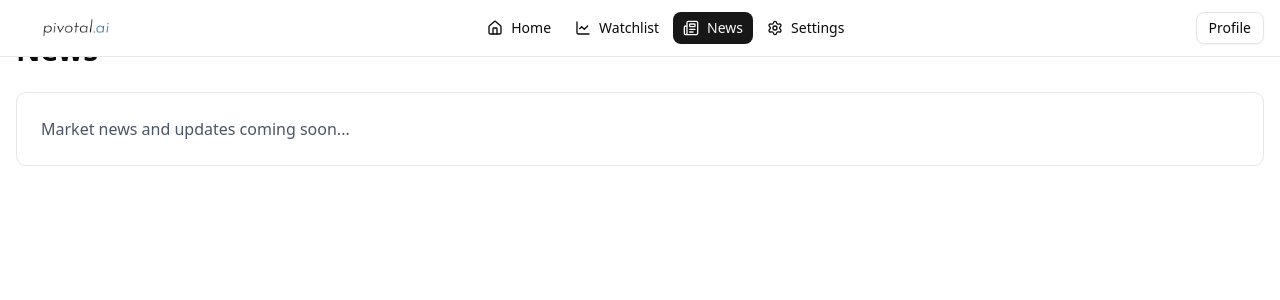
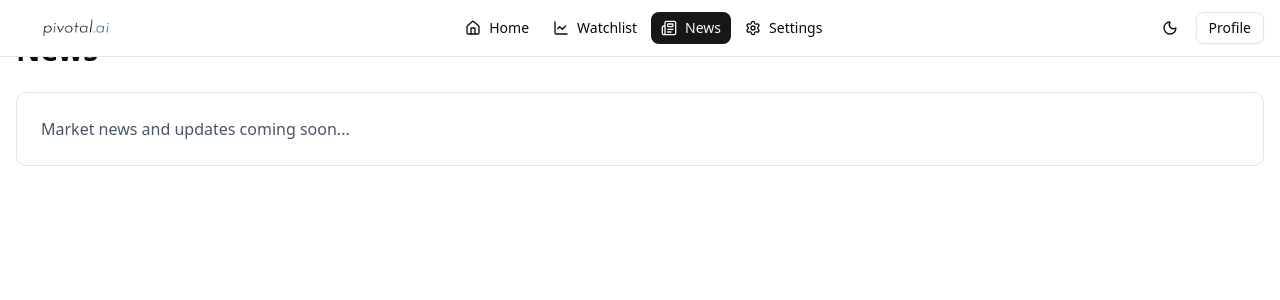
Before and after one commit to eddietal2/pivotal.ai, a Next.js app in the folder f-e/: page /news in a window 1280 px wide. Shown: the top 300 px of the page. Built offline with nearby package versions, Linux system fonts and the light colour scheme.

Commit message:
FE-705: Top nav bar should have the toggle button rendered directly to the left of the profile button. The button should be able to switch the..

```diff
--- a/f-e/components/navigation/TopNav.tsx
+++ b/f-e/components/navigation/TopNav.tsx
@@ -4,7 +4,7 @@ import Link from 'next/link';
 import Image from 'next/image';
 import { usePathname } from 'next/navigation';
 import { Button } from '@/components/ui/button';
-import { Home, LineChart, Newspaper, Settings } from 'lucide-react';
+import { Home, LineChart, Newspaper, Settings, Moon, Sun } from 'lucide-react';
 import { useTheme } from '@/components/context/ThemeContext';
 
 const navLinks = [
@@ -16,7 +16,7 @@ const navLinks = [
 
 export default function TopNav() {
   const pathname = usePathname();
-  const { theme } = useTheme();
+  const { theme, toggleTheme } = useTheme();
 
   // Determine logo based on theme (same as login page)
   const logoSrc = theme === 'dark'
@@ -60,6 +60,21 @@ export default function TopNav() {
 
         {/* User Menu / Profile */}
         <div className="flex items-center gap-2">
+          {/* Theme Toggle Button */}
+          <Button
+            variant="ghost"
+            size="sm"
+            onClick={toggleTheme}
+            aria-label="Toggle theme"
+          >
+            {theme === 'light' ? (
+              <Moon className="h-4 w-4" />
+            ) : (
+              <Sun className="h-4 w-4" />
+            )}
+          </Button>
+
+          {/* Profile Button */}
           <Button variant="outline" size="sm">
             Profile
           </Button>
```
Also changed, not shown: 1 other file (tests, documents, lock files or other folders).
